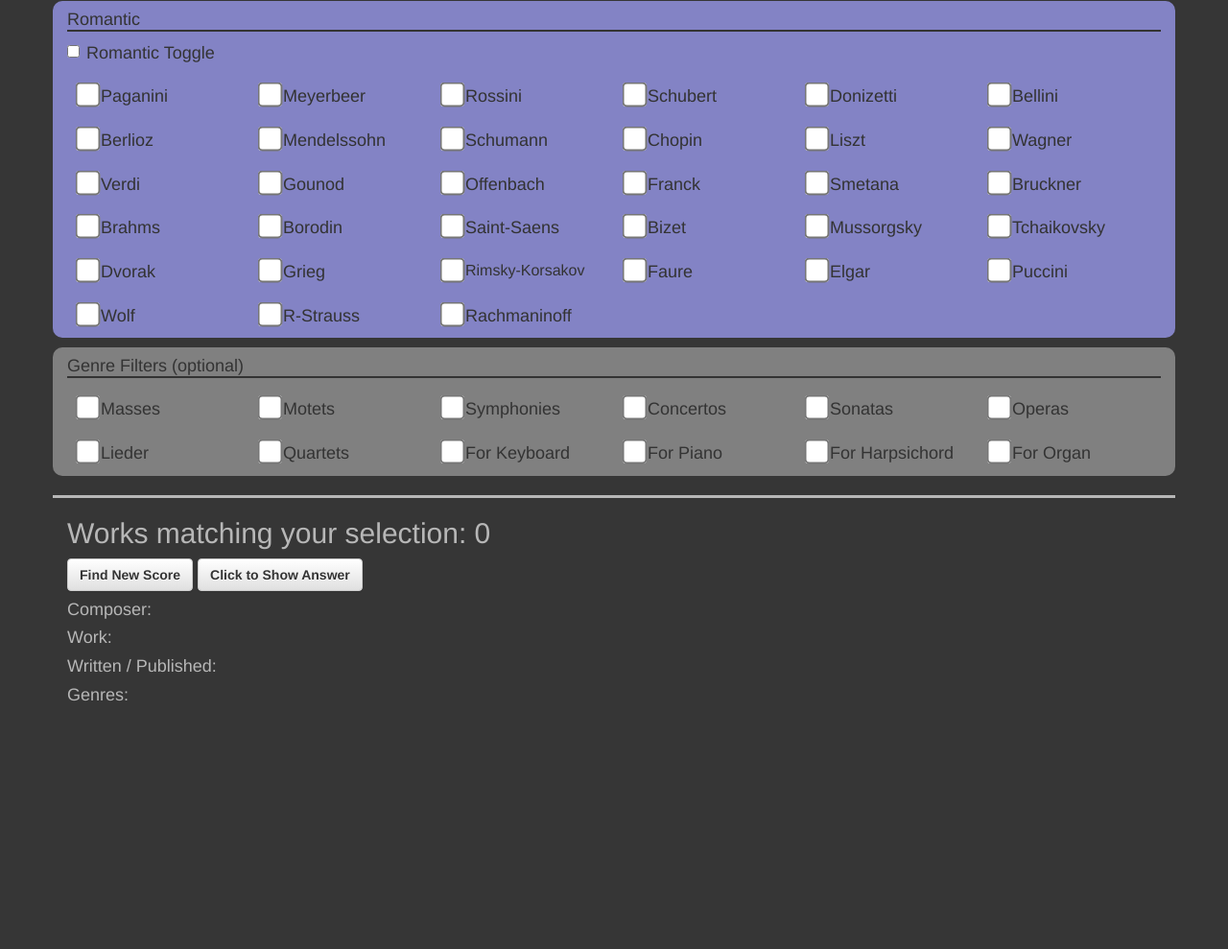
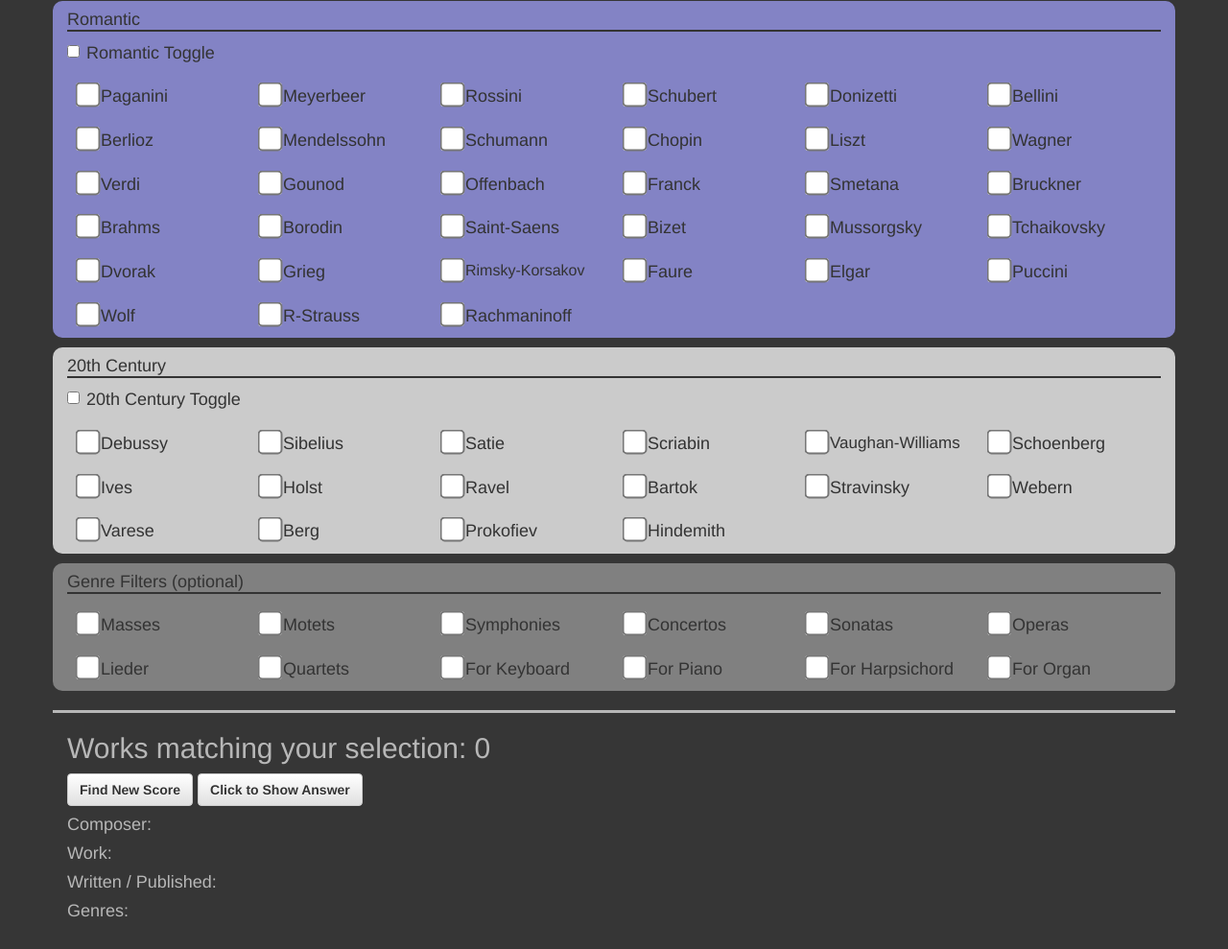
Before and after one commit to QED0711/scorestudy, a plain HTML site: page index.html in a window 1280 px wide. Shown: the part 717-1706 px from the top of the page at 96% size. Before the commit the page ends 1482 px from the top, so only its background shows below. Drawn offline with Linux system fonts and the light colour scheme.

Commit message:
updated index.html with 20th C composers

```diff
--- a/assets/css/main.css
+++ b/assets/css/main.css
@@ -55,6 +55,10 @@ label {
   background-color:rgb(131,131,197);
 }
 
+.twentieth {
+  background-color:rgb(203,203,203);
+}
+
 #work-info {
   border-style:solid hidden hidden hidden;
   border-color:rgb(183,183,183);
--- a/index.html
+++ b/index.html
@@ -259,6 +259,58 @@
                 <div class="checkbox"><label><input type="checkbox" class="composer check romantic-check" name="rachmaninoff">Rachmaninoff</label></div>
             </div>
         </div>
+        <div class="container period twentieth">
+            <h4 class="section-heading">20th Century</h4>
+            <div class="checkbox"><label><input type="checkbox" id="twentiethMaster">20th Century Toggle</label></div>
+            <div class="col-lg-2 col-md-2 col-sm-4 col-xs-6 composer-box">
+                <div class="checkbox"><label><input type="checkbox" class="composer check twentieth-check" name="debussy">Debussy</label></div>
+            </div>
+            <div class="col-lg-2 col-md-2 col-sm-4 col-xs-6 composer-box">
+                <div class="checkbox"><label><input type="checkbox" class="composer check twentieth-check" name="sibelius">Sibelius</label></div>
+            </div>
+            <div class="col-lg-2 col-md-2 col-sm-4 col-xs-6 composer-box">
+                <div class="checkbox"><label><input type="checkbox" class="composer check twentieth-check" name="satie">Satie</label></div>
+            </div>
+            <div class="col-lg-2 col-md-2 col-sm-4 col-xs-6 composer-box">
+                <div class="checkbox"><label><input type="checkbox" class="composer check twentieth-check" name="scriabin">Scriabin</label></div>
+            </div>
+            <div class="col-lg-2 col-md-2 col-sm-4 col-xs-6 composer-box">
+                <div class="checkbox"><label style="font-size:17px;"><input type="checkbox" class="composer check twentieth-check" name="vaughanwilliams">Vaughan-Williams</label></div>
+            </div>
+            <div class="col-lg-2 col-md-2 col-sm-4 col-xs-6 composer-box">
+                <div class="checkbox"><label><input type="checkbox" class="composer check twentieth-check" name="schoenberg">Schoenberg</label></div>
+            </div>
+            <div class="col-lg-2 col-md-2 col-sm-4 col-xs-6 composer-box">
+                <div class="checkbox"><label><input type="checkbox" class="composer check twentieth-check" name="ives">Ives</label></div>
+            </div>
+            <div class="col-lg-2 col-md-2 col-sm-4 col-xs-6 composer-box">
+                <div class="checkbox"><label><input type="checkbox" class="composer check twentieth-check" name="holst">Holst</label></div>
+            </div>
+            <div class="col-lg-2 col-md-2 col-sm-4 col-xs-6 composer-box">
+                <div class="checkbox"><label><input type="checkbox" class="composer check twentieth-check" name="ravel">Ravel</label></div>
+            </div>
+            <div class="col-lg-2 col-md-2 col-sm-4 col-xs-6 composer-box">
+                <div class="checkbox"><label><input type="checkbox" class="composer check twentieth-check" name="bartok">Bartok</label></div>
+            </div>
+            <div class="col-lg-2 col-md-2 col-sm-4 col-xs-6 composer-box">
+                <div class="checkbox"><label><input type="checkbox" class="composer check twentieth-check" name="stravinsky">Stravinsky</label></div>
+            </div>
+            <div class="col-lg-2 col-md-2 col-sm-4 col-xs-6 composer-box">
+                <div class="checkbox"><label><input type="checkbox" class="composer check twentieth-check" name="webern">Webern</label></div>
+            </div>
+            <div class="col-lg-2 col-md-2 col-sm-4 col-xs-6 composer-box">
+                <div class="checkbox"><label><input type="checkbox" class="composer check twentieth-check" name="varese">Varese</label></div>
+            </div>
+            <div class="col-lg-2 col-md-2 col-sm-4 col-xs-6 composer-box">
+                <div class="checkbox"><label><input type="checkbox" class="composer check twentieth-check" name="berg">Berg</label></div>
+            </div>
+            <div class="col-lg-2 col-md-2 col-sm-4 col-xs-6 composer-box">
+                <div class="checkbox"><label><input type="checkbox" class="composer check twentieth-check" name="prokofiev">Prokofiev</label></div>
+            </div>
+            <div class="col-lg-2 col-md-2 col-sm-4 col-xs-6 composer-box">
+                <div class="checkbox"><label><input type="checkbox" class="composer check twentieth-check" name="hindemith">Hindemith</label></div>
+            </div>
+        </div>
         <div class="container" id="genres">
             <h4 class="section-heading">Genre Filters (optional)</h4>
             <div class="col-lg-2 col-md-2 col-sm-4 col-xs-6">
```
